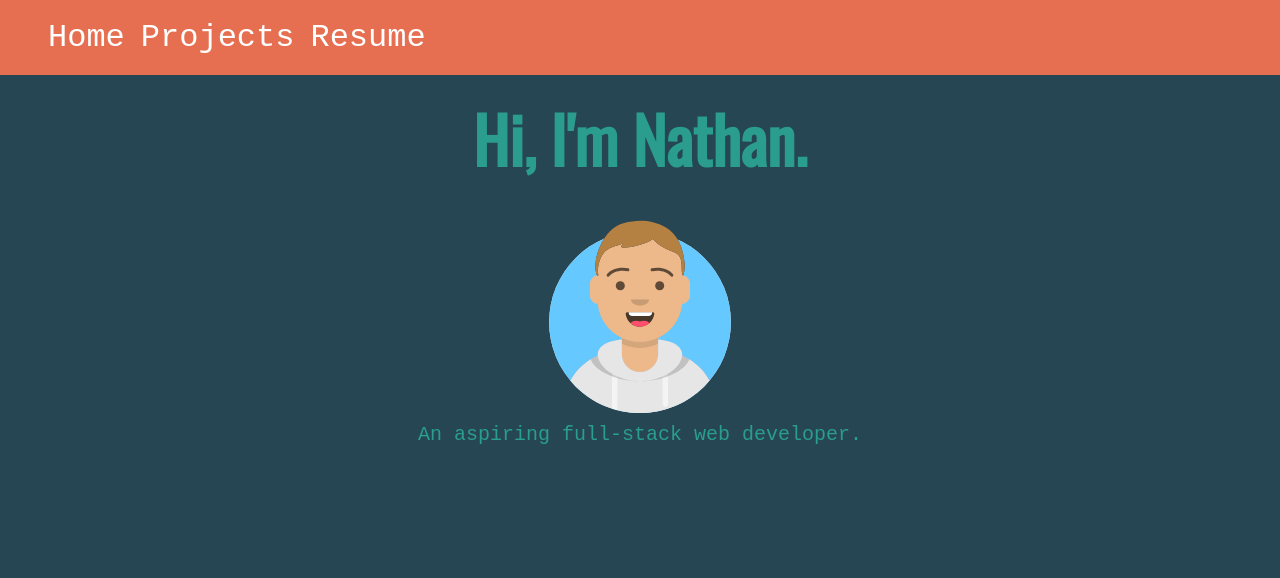
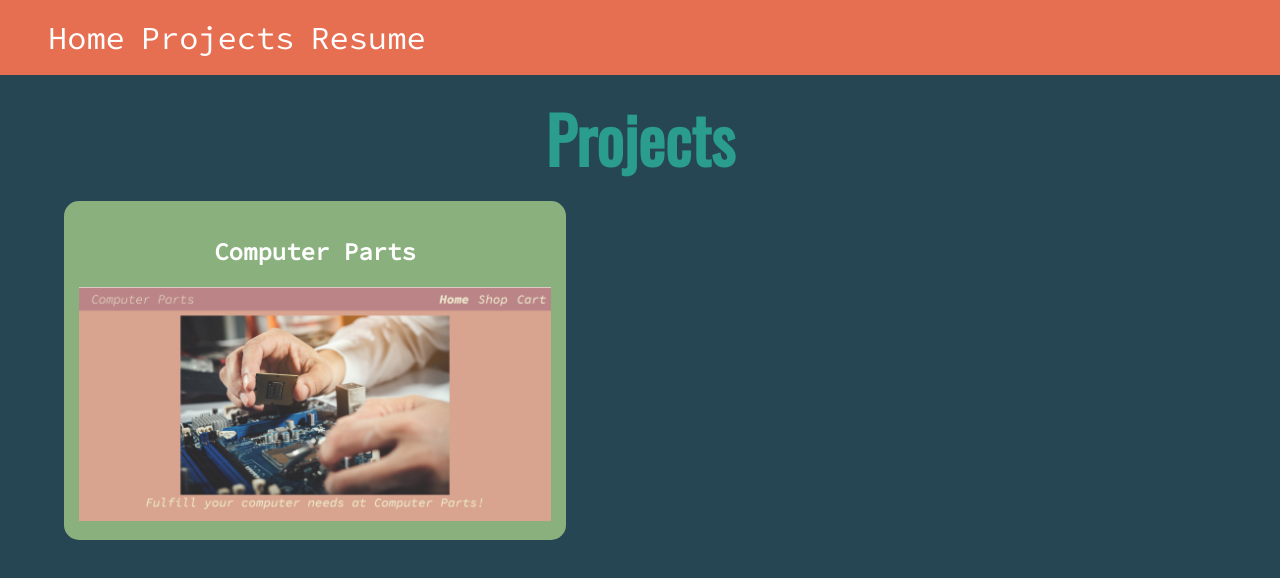
Before and after one commit to nathanflsmith/nathanflsmith.github.io, a React (Create React App) app: page /projects in a window 1280 px wide. Shown: the top 578 px of the page. Built offline with nearby package versions, Linux system fonts and the light colour scheme.

Commit message:
Work on projects page

```diff
--- a/public/index.html
+++ b/public/index.html
@@ -7,40 +7,17 @@
     <meta name="theme-color" content="#000000" />
     <meta
       name="description"
-      content="Web site created using create-react-app"
+      content="A personal website by Nathan Smith"
     />
     <link rel="apple-touch-icon" href="%PUBLIC_URL%/logo192.png" />
-    <!--
-      manifest.json provides metadata used when your web app is installed on a
-      user's mobile device or desktop. See https://developers.google.com/web/fundamentals/web-app-manifest/
-    -->
     <link rel="manifest" href="%PUBLIC_URL%/manifest.json" />
-    <!--
-      Notice the use of %PUBLIC_URL% in the tags above.
-      It will be replaced with the URL of the `public` folder during the build.
-      Only files inside the `public` folder can be referenced from the HTML.
-
-      Unlike "/favicon.ico" or "favicon.ico", "%PUBLIC_URL%/favicon.ico" will
-      work correctly both with client-side routing and a non-root public URL.
-      Learn how to configure a non-root public URL by running `npm run build`.
-    -->
     <title>Nathan Smith</title>
     <link rel="preconnect" href="https://fonts.googleapis.com">
     <link rel="preconnect" href="https://fonts.gstatic.com" crossorigin>
-    <link href="https://fonts.googleapis.com/css2?family=Oswald&display=swap" rel="stylesheet">
+    <link href="https://fonts.googleapis.com/css2?family=Oswald&family=Source+Code+Pro:wght@300;400&display=swap" rel="stylesheet">
   </head>
   <body>
     <noscript>You need to enable JavaScript to run this app.</noscript>
     <div id="root"></div>
-    <!--
-      This HTML file is a template.
-      If you open it directly in the browser, you will see an empty page.
-
-      You can add webfonts, meta tags, or analytics to this file.
-      The build step will place the bundled scripts into the <body> tag.
-
-      To begin the development, run `npm start` or `yarn start`.
-      To create a production bundle, use `npm run build` or `yarn build`.
-    -->
   </body>
 </html>
--- a/src/App.tsx
+++ b/src/App.tsx
@@ -1,5 +1,7 @@
 import React from 'react';
 import Home from './components/Home';
+import Projects from './components/Projects';
+import NotFound from './components/NotFound';
 import { BrowserRouter as Router, Switch, Route, Link } from 'react-router-dom';
 
 function App() {
@@ -22,8 +24,8 @@ function App() {
       </header>
       <Switch>
         <Route exact path="/" component={Home} />
-        <Route path="/projects" component={Home}/>
-        <Route path="/resume" component={Home}/>
+        <Route path="/projects" component={Projects} />
+        <Route path="/" component={NotFound} />
       </Switch>
     </Router>
   );
--- /dev/null
+++ b/src/components/NotFound.tsx
@@ -0,0 +1,13 @@
+import React from 'react';
+
+const NotFound = () => {
+  return (
+    <main>
+      <section className="hero">
+        <h1 className="hero-title">404: Page Not Found.</h1>
+      </section>
+    </main>
+  );
+};
+
+export default NotFound;
--- /dev/null
+++ b/src/components/Project.tsx
@@ -0,0 +1,16 @@
+import React from 'react';
+
+const Project = (props: { title: string, href: string, img: string, imgAlt: string}) => {
+  return (
+    <div className="grid-item project-item">
+      <div className="project-title">
+        <h2>{props.title}</h2>
+      </div>
+      <div className="project-img">
+        <a href={props.href} target="_blank" rel="noreferrer"><img src={props.img} alt={props.imgAlt} /></a>
+      </div>
+    </div>
+  );
+};
+
+export default Project;
--- /dev/null
+++ b/src/components/Projects.tsx
@@ -0,0 +1,18 @@
+import React from 'react';
+import ComputerPartsImg from '../ComputerPartsProjectImage.png';
+import Project from './Project';
+
+const Projects = () => {
+  return (
+    <main>
+      <section className="hero">
+        <h1 className="hero-title">Projects</h1>
+      </section>
+      <div className="grid-container">
+				<Project title="Computer Parts" href="https://example.com" img={ComputerPartsImg} imgAlt="Computer Parts homepage." />
+      </div>
+    </main>
+  );
+};
+
+export default Projects;
--- a/src/index.css
+++ b/src/index.css
@@ -63,3 +63,33 @@ header nav li {
   font-size: 1.25em;
   max-width: 50%;
 }
+
+.grid-container {
+  display: grid;
+  text-align: center;
+  grid-template-columns: 1fr 1fr;
+  grid-gap: 20px;
+}
+
+.grid-item {
+  width: 75%;
+  margin: 0 auto;
+}
+
+.project-item {
+  background: #8AB17D;
+  padding: 15px;
+  border-radius: 15px;
+}
+
+.project-title {
+  color: #fff;
+  font-family: 'Source Code Pro', monospace;
+  font-style: normal;
+  font-weight: 400;
+}
+
+.project-img img {
+  width: 100%;
+  height: auto;
+}
```
Also changed, not shown: src/ComputerPartsProjectImage.png (added). Lines whose indentation alone changed are shown as unchanged.
